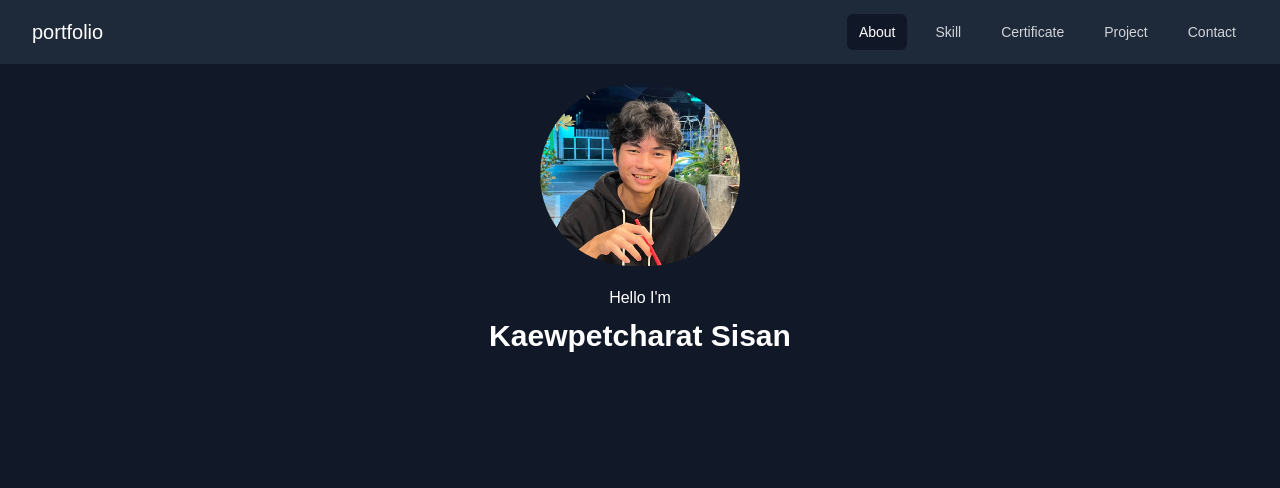
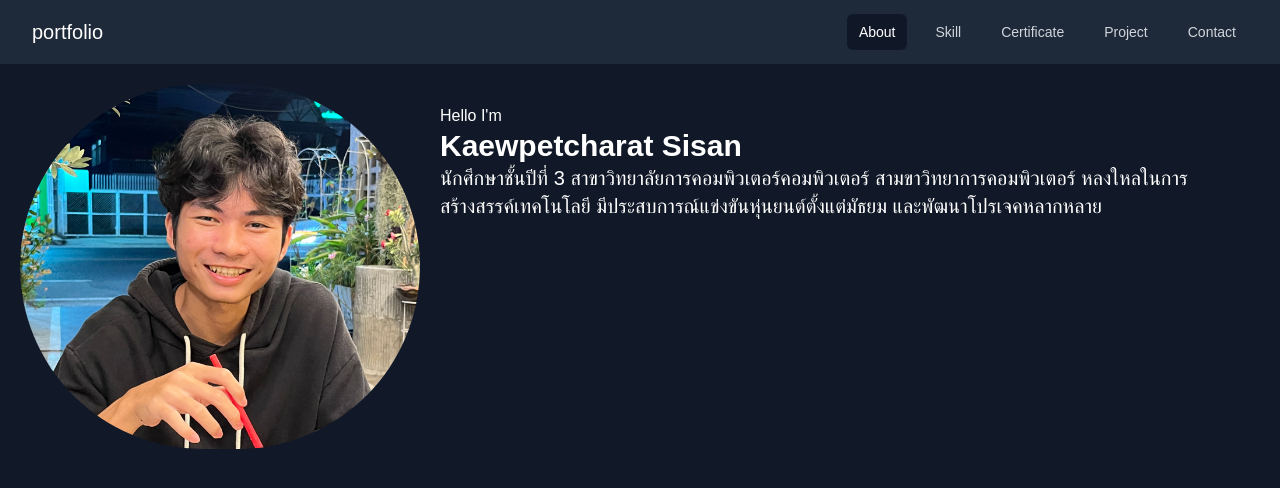
Before and after one commit to JengCharat/portfolio_website, a Next.js app in the folder portfolio_website/: page / in a window 1280 px wide. Shown: the top 488 px of the page. Built offline with nearby package versions, Linux system fonts and the light colour scheme.

Commit message:
about me (not decorate)

```diff
--- a/portfolio_website/app/page.tsx
+++ b/portfolio_website/app/page.tsx
@@ -4,20 +4,24 @@ export default function Home(){
     return (
         <>
             <Navbar/>
-            <div className="flex justify-center m-5">
-
-             <Image className="rounded-full"
+            <div className="flex flex-col flex-1 md:flex-row md:items-start justify-center items-center m-5">
+                <div>
+                     <Image className="relative rounded-full md:w-100"
                           src="/images/my-profile-img.jpg"
                           alt="profile image"
                           width={200}
                           height={200}
                     />
                 </div>
-            <div className="flex flex-col items-center gap-2">
+                <div className="flex flex-col flex-1  items-center m-5 text-center md:items-start md:text-start">
                   <h3 className="text-white">Hello I'm</h3>
                   <h1 className="text-white text-3xl font-bold">
                     Kaewpetcharat Sisan
                   </h1>
+                  <h1 className="text-white text-xl">
+                    นักศึกษาชั้นปีที่ 3 สาขาวิทยาลัยการคอมพิวเตอร์คอมพิวเตอร์ สามขาวิทยาการคอมพิวเตอร์ หลงใหลในการสร้างสรรค์เทคโนโลยี มีประสบการณ์แข่งขันหุ่นยนต์ตั้งแต่มัธยม และพัฒนาโปรเจคหลากหลาย
+                  </h1>
+                </div>
             </div>
         </>
     )
```
Lines whose indentation alone changed are shown as unchanged.
